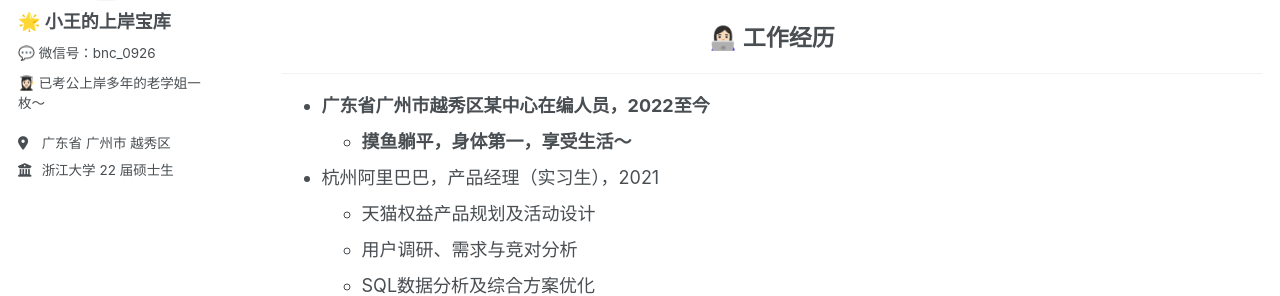
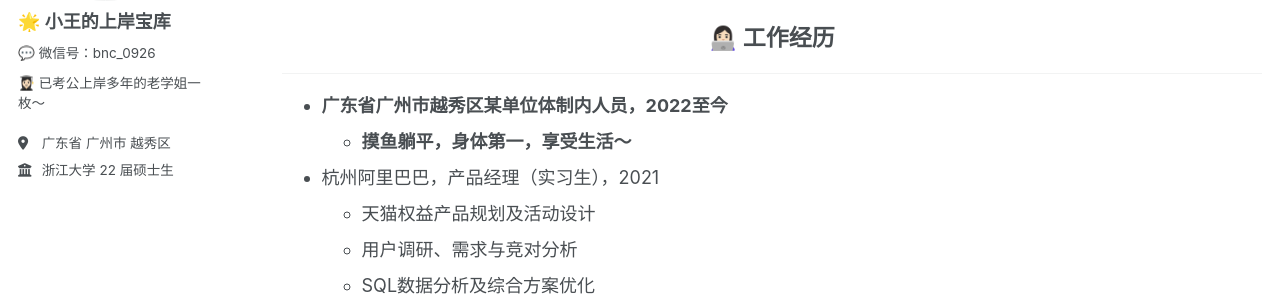
Before and after one commit to KnowledgeStoreVIP/GkStoreVIP.github.io, a Jekyll site: the page built from _pages/cv.md, in a window 1280 px wide and 1356 px high. Shown: the part 280-576 px from the top of the window. Built offline with Jekyll 4.4.1, drawn with Linux system fonts in a browser that asks for light colours; comment, search, counter and statistics services are not loaded.

Commit message:
Update cv.md

```diff
--- a/_pages/cv.md
+++ b/_pages/cv.md
@@ -22,7 +22,7 @@ redirect_from:
 </div>
 
 -----
-* <div style="font-weight: bold">广东省广州市越秀区某中心在编人员，2022至今</div>
+* <div style="font-weight: bold">广东省广州市越秀区某单位体制内人员，2022至今</div>
   * <div style="font-weight: bold">摸鱼躺平，身体第一，享受生活～</div>
 
 
```
